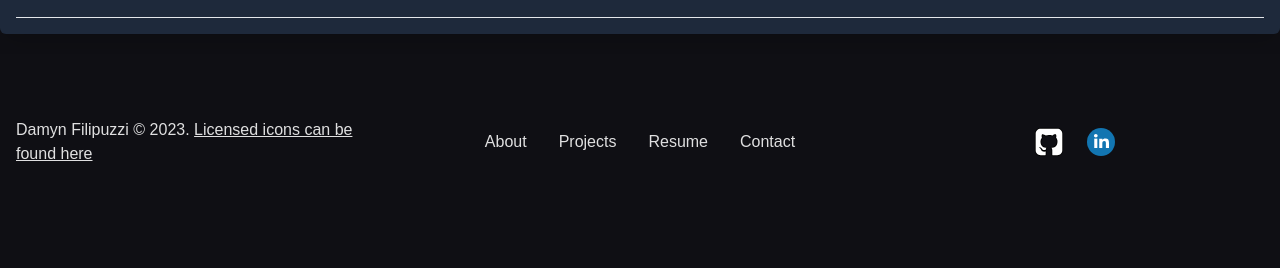
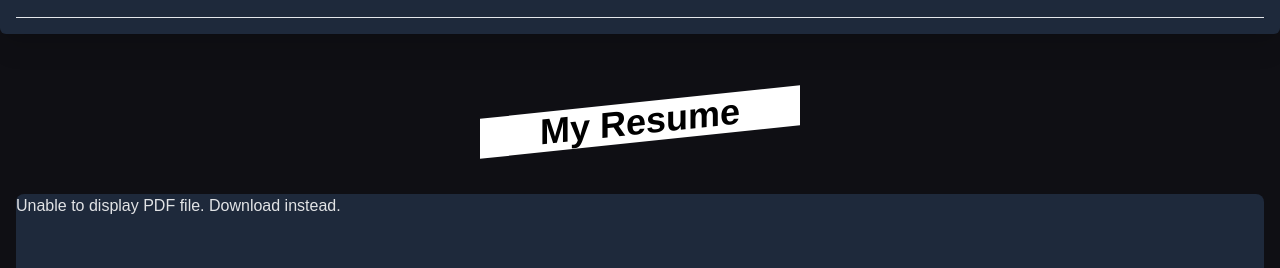
Before and after one commit to DamynFilipuzzi/portfolio-react, a React (Vite) app: page / in a window 1280 px wide. Shown: the part 1980-2248 px from the top of the page. Before the commit the page ends 2210 px from the top, so only its background shows below. Built offline with nearby package versions, Linux system fonts and the light colour scheme.

Commit message:
Added Resume Section

```diff
--- a/src/App.jsx
+++ b/src/App.jsx
@@ -1,13 +1,17 @@
 import About from "./components/About.jsx";
 import Projects from "./components/Projects.jsx";
 import AnimatedBackground from "./components/AnimatedBackground";
+import Resume from "./components/Resume.jsx";
 
 function App() {
     return (
         <>
             <AnimatedBackground />
-            <About />
-            <Projects />
+            <main>
+                <About />
+                <Projects />
+                <Resume />
+            </main>
         </>
     );
 }
--- a/src/components/About.jsx
+++ b/src/components/About.jsx
@@ -6,7 +6,7 @@ import Sql from "../assets/sql.svg";
 function About() {
     return (
         <>
-            <main className="about" id="about">
+            <section className="about" id="about">
                 <div className="p-8 max-w-sm mx-auto">
                     <h1 className="-skew-y-6 text-center text-4xl font-bold bg-white text-black">
                         About Me
@@ -104,7 +104,7 @@ function About() {
                         </div>
                     </div>
                 </div>
-            </main>
+            </section>
         </>
     );
 }
--- a/src/components/Navbar.css
+++ b/src/components/Navbar.css
@@ -3,8 +3,6 @@
     width: 100%;
     background-color: #0f0f14c7;
     z-index: 289;
-    /* position: relative; */
-    /* border-bottom: 0.5px solid rgb(66, 66, 66); */
 }
 
 .container {
@@ -100,8 +98,8 @@
         position: absolute;
         right: 0;
         top: 60px;
-        background-color: #0f0f14;
-        /* border-top: 0.5px solid rgb(66, 66, 66); */
+        background-color: #0f0f14c7;
+        backdrop-filter: blur(24px);
         width: 0px;
         height: calc(100vh - 60px);
         transition: all 0.3s ease-in;
--- a/src/components/Navbar.jsx
+++ b/src/components/Navbar.jsx
@@ -12,8 +12,8 @@ const Navbar = () => {
 
     return (
         <>
-            <nav className="navbar sticky top-0 backdrop-blur-xl">
-                <div className="container">
+            <header className="navbar sticky top-0 backdrop-blur-xl">
+                <nav className="container">
                     <div className="logo-container">
                         <div
                             className="logo"
@@ -56,8 +56,8 @@ const Navbar = () => {
                             <a href="#contact">Contact</a>
                         </div>
                     </div>
-                </div>
-            </nav>
+                </nav>
+            </header>
         </>
     );
 };
--- a/src/components/Projects.jsx
+++ b/src/components/Projects.jsx
@@ -11,7 +11,7 @@ import {
 function Projects() {
     return (
         <>
-            <div className="projects" id="projects">
+            <section className="projects" id="projects">
                 <div className="p-8 max-w-sm mx-auto">
                     <h1 className="-skew-y-6 text-center text-4xl font-bold bg-white text-black">
                         Projects I've worked on
@@ -206,7 +206,7 @@ function Projects() {
                         </AccordionItem>
                     </Accordion>
                 </div>
-            </div>
+            </section>
         </>
     );
 }
--- /dev/null
+++ b/src/components/Resume.jsx
@@ -0,0 +1,30 @@
+import ResumePDF from "../assets/resume.pdf";
+
+function Resume() {
+    return (
+        <>
+            <section id="resume" className="p-4">
+                <div className="p-8 max-w-sm mx-auto">
+                    <h1 className="-skew-y-6 text-center text-4xl font-bold bg-white text-black">
+                        My Resume
+                    </h1>
+                </div>
+
+                <div className="m-5 max-w-7xl h-[60rem] mx-auto bg-slate-800 ring-slate-900/5 rounded-lg overflow-hidden border-slate-800">
+                    <object
+                        data={ResumePDF}
+                        type="application/pdf"
+                        className="w-full h-[60rem]"
+                    >
+                        <p>
+                            Unable to display PDF file.
+                            <a href="resume.pdf"> Download</a> instead.
+                        </p>
+                    </object>
+                </div>
+            </section>
+        </>
+    );
+}
+
+export default Resume;
```
Also changed, not shown: 1 other file (tests, documents, lock files or other folders).
